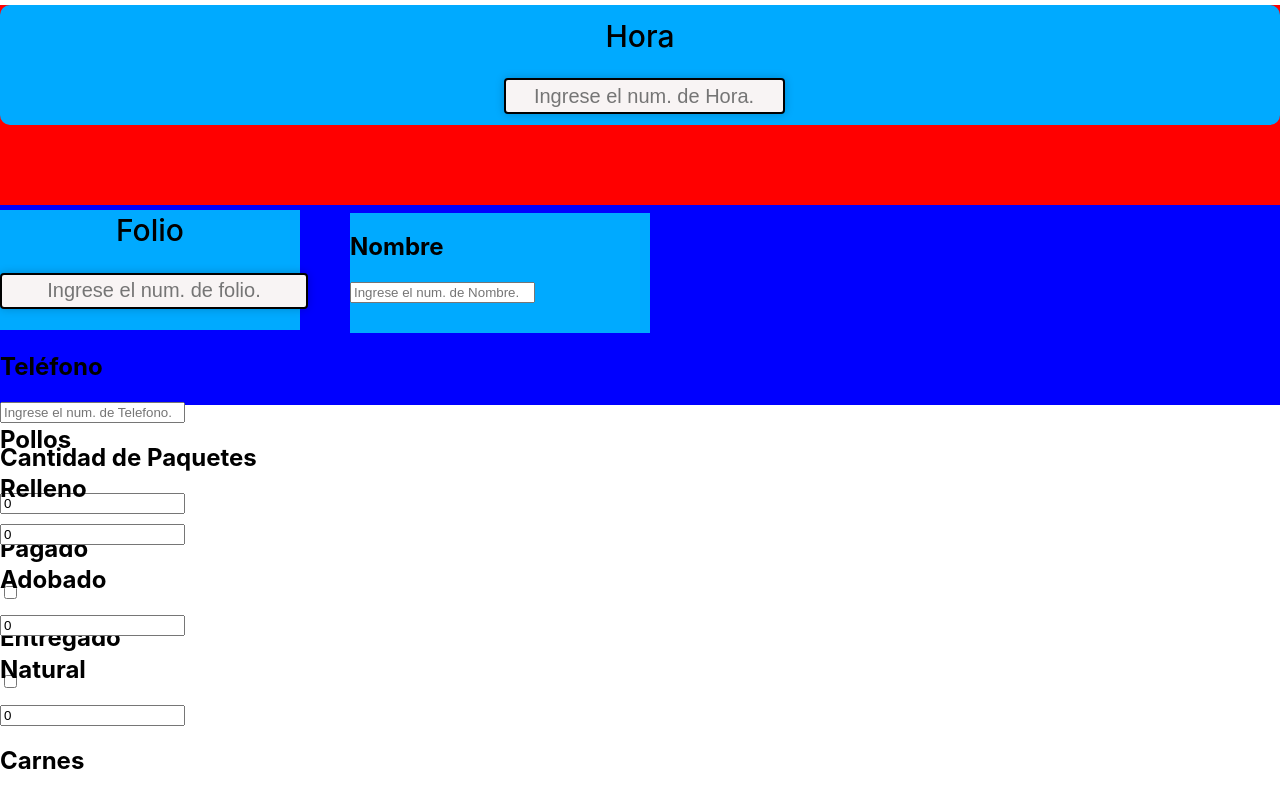
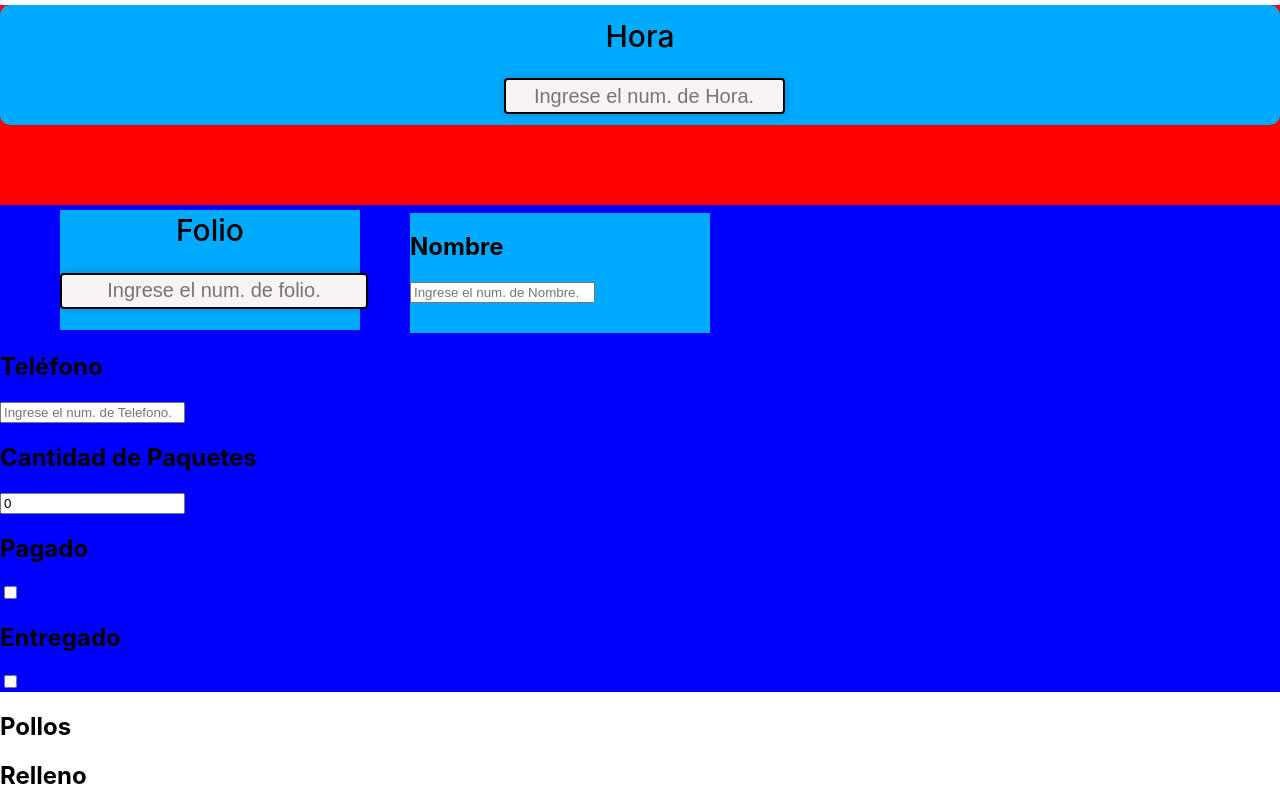
Before and after one commit to TonyNogueron/react-order-system, a React (Create React App) app in the folder order-system-client/: page /form in a window 1280 px wide. Shown: the top 798 px of the page. Built offline with nearby package versions, Linux system fonts and the light colour scheme.

Commit message:
Mods in css

```diff
--- a/order-system-client/src/pages/Formulario/Formulario.css
+++ b/order-system-client/src/pages/Formulario/Formulario.css
@@ -42,8 +42,7 @@
 
 .Form .top-bottom{
     background-color: blue;
-    height: 200px;
-    width: 100%;
+
 }
 
 .Form .top-bottom .Folio{
@@ -56,6 +55,7 @@
     margin-top: 5px;
     transition: 0.3s;
     background-color: rgb(0, 170, 255);
+    margin-left: 60px;
 }
 
 .Form .top-bottom .Nombre{
```
